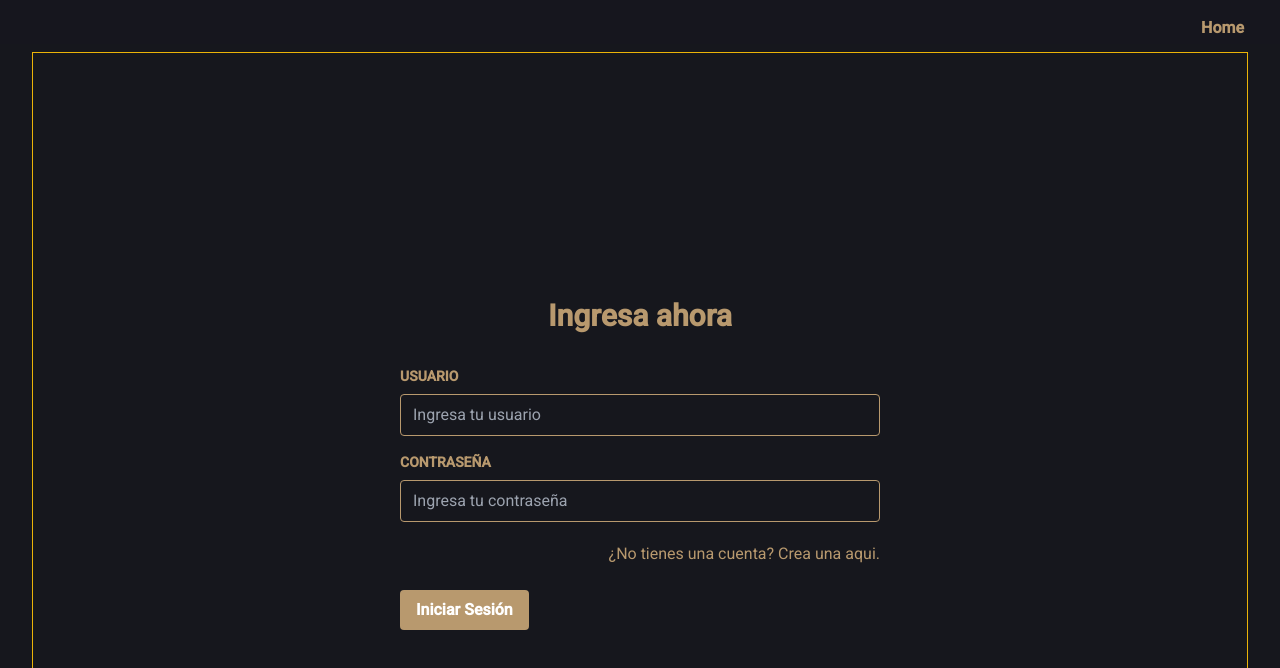
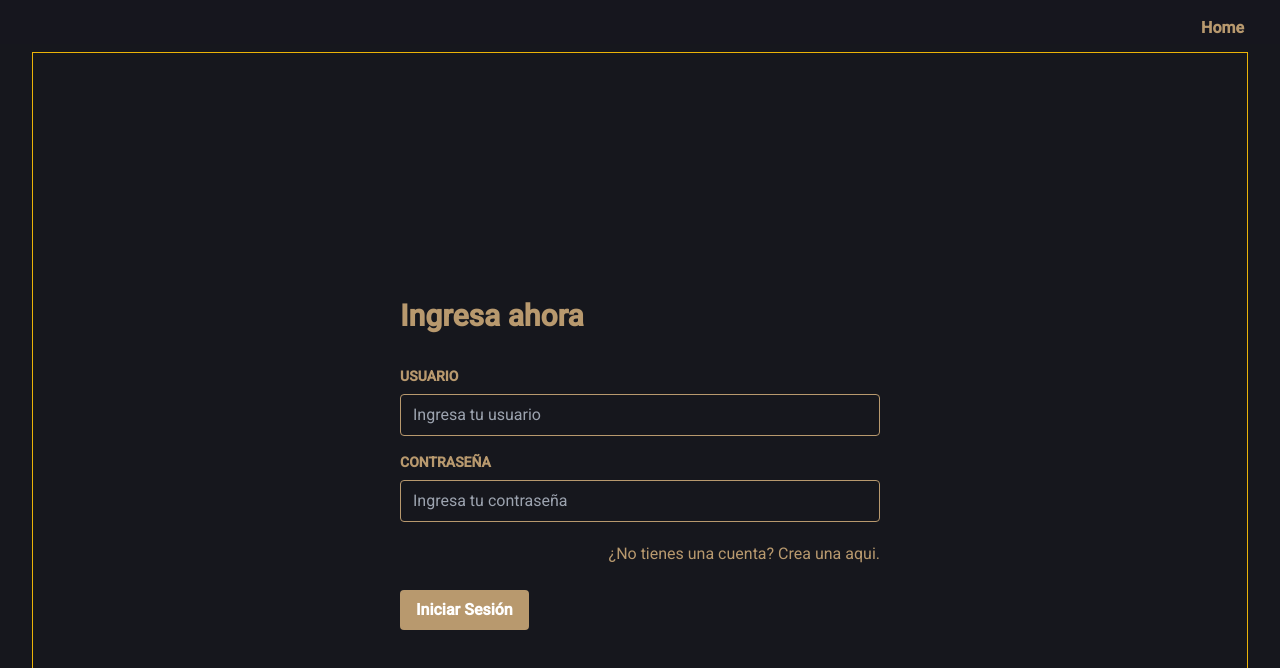
Before and after one commit to Carl-Fabri/proyecto-rem, an Angular app: page /login in a window 1280 px wide. Shown: the top 668 px of the page. Built offline with nearby package versions, Linux system fonts and the light colour scheme.

Commit message:
feat: center elements on changes

```diff
--- a/src/app/login/login.component.html
+++ b/src/app/login/login.component.html
@@ -8,12 +8,12 @@
   <div class="p-8 pt-2 bg-[#16171d]">
 
     <form class="content-center justify-center h-screen align-middle border border-yellow-500 p-14 justify-items-center text-first-theme">
-      <div>
+      <div class="mx-auto max-w-[30rem] w-full">
         <h2 class="mt-6 mb-8 text-3xl font-extrabold text-first-theme">Ingresa ahora</h2>
 
       </div>
 
-      <div class="max-w-[30rem] w-full">
+      <div class="max-w-[30rem] w-full mx-auto">
         <div class="mb-4 ">
           <label class="block mb-2 text-sm font-bold text-first-theme" for="usuario">USUARIO</label>
           <input class="w-full px-3 py-2 text-white rounded bg-[#16171d] border border-first-theme glow focus:outline-none focus:ring-2 focus:ring-yellow-500" id="usuario" type="text" placeholder="Ingresa tu usuario">
--- a/src/app/register/register.component.html
+++ b/src/app/register/register.component.html
@@ -9,13 +9,13 @@
 
   <div class="p-8 bg-[#16171d] pt-2">
     <form class="content-center justify-center h-screen align-middle border border-yellow-500 p-14 justify-items-center text-first-theme">
-      <div class="mb-8 text-center">
+      <div class="mb-8 text-center max-w-[30rem] w-full mx-auto">
         <h2 class="mt-6 mb-2 text-3xl font-extrabold text-first-theme">Bienvenido a <strong>PROYECTO REM</strong> </h2>
         <p>Comienza creando una cuenta</p>
 
       </div>
 
-      <div class="max-w-[30rem] w-full">
+      <div class="max-w-[30rem] w-full mx-auto">
         <div class="mb-4 ">
           <label class="block mb-2 text-sm font-bold uppercase text-first-theme" for="usuario">NOMBRES Y APELLIDOS</label>
           <input class="w-full px-3 py-2 text-white rounded bg-[#16171d] border border-first-theme glow focus:outline-none focus:ring-2 focus:ring-yellow-500" id="usuario" type="text" placeholder="Ingresa tu usuario">
```
